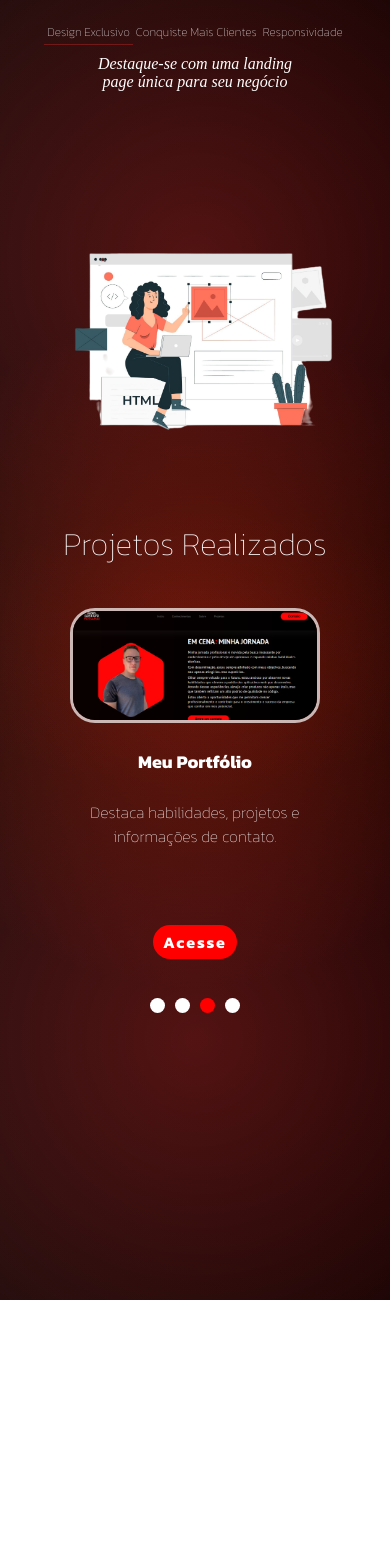
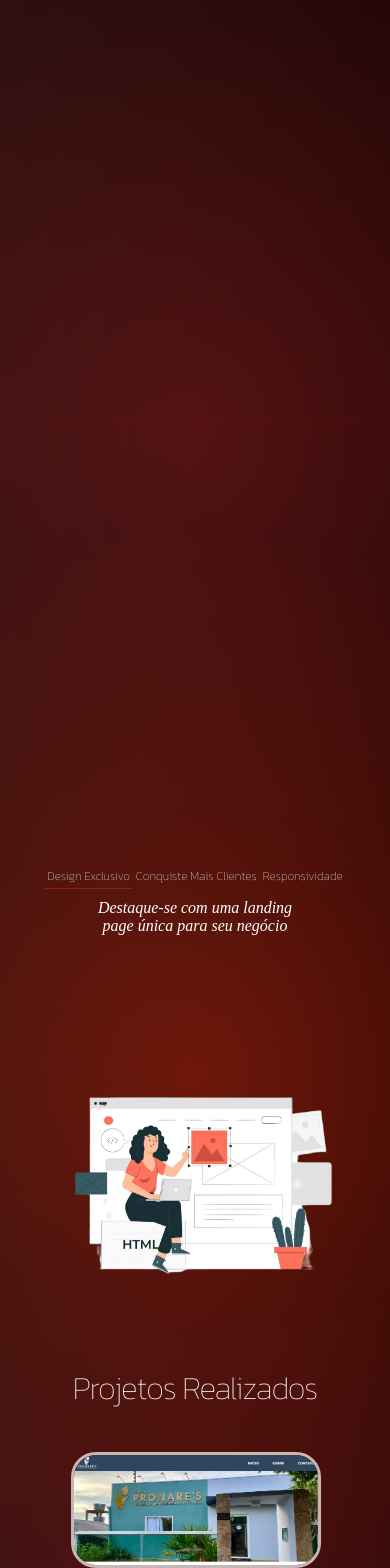
Before and after one commit to Daniel-Possamai/myLandPagePrincipal, a React (Create React App) app: page / in a window 390 px wide. Shown: the top 1568 px of the page. Before the commit the page ends 1300 px from the top, so only its background shows below. Built offline with nearby package versions, Linux system fonts and the light colour scheme; a web font is replaced by a local one.

Commit message:
atualizado responsividade do slider

```diff
--- a/src/components/slider/slider.scss
+++ b/src/components/slider/slider.scss
@@ -11,6 +11,7 @@
   // border-bottom: 3px solid #ffffffb2;
   h1{
     font-size: 40px;
+
     font-weight: 100;
     text-align: center;
   }
@@ -161,6 +162,10 @@
 @media (min-width: 1440px){
   .container-g-slider{
     height: 800px;
+
+    h1{
+      font-size: 58px;
+    }
   }
 
   .carousel-container{
@@ -202,8 +207,7 @@
 
     h1{
       font-size: 32px;
-      font-weight: 100;
-      text-align: center;
+      letter-spacing: -1px;
     }
   }
 
@@ -217,7 +221,10 @@
   .carousel-item{
     height: 450px;
 
+
     .container-items{
+      gap: 5px;
+
 
       h3{
         font-size: 18px;
@@ -226,6 +233,7 @@
         width: 95%;
         font-size: 16px;
         text-align: center;
+        min-height: 0px;
       }
 
       img{
--- a/src/pages/home/home.tsx
+++ b/src/pages/home/home.tsx
@@ -32,17 +32,17 @@ export default function Home(){
     return (
         <div className={ 'container-home' }>
 
-            {/* { loading ?
+            { loading ?
              ( <PreLoader/> )
              :
              <div className={ 'container-Englobador' }>
-                <Hero/> */}
+                <Hero/>
                 {/* <div className="teste">Lorem ipsum dolor sit amet consectetur adipisicing elit. Rem eius laboriosam officia vitae illum! Omnis dolore voluptatem eveniet similique debitis nisi quod iure, aliquid culpa vitae eos cum? Sit, voluptatibus?</div> */}
                 <Objectpage/>
                 {/* <div className="teste">Lorem ipsum dolor sit amet consectetur adipisicing elit. Rem eius laboriosam officia vitae illum! Omnis dolore voluptatem eveniet similique debitis nisi quod iure, aliquid culpa vitae eos cum? Sit, voluptatibus?</div> */}
                 <Slider slides={ SliderData }/>
-            {/* </div>
-        } */}
+            </div>
+        }
 
 
 
```
